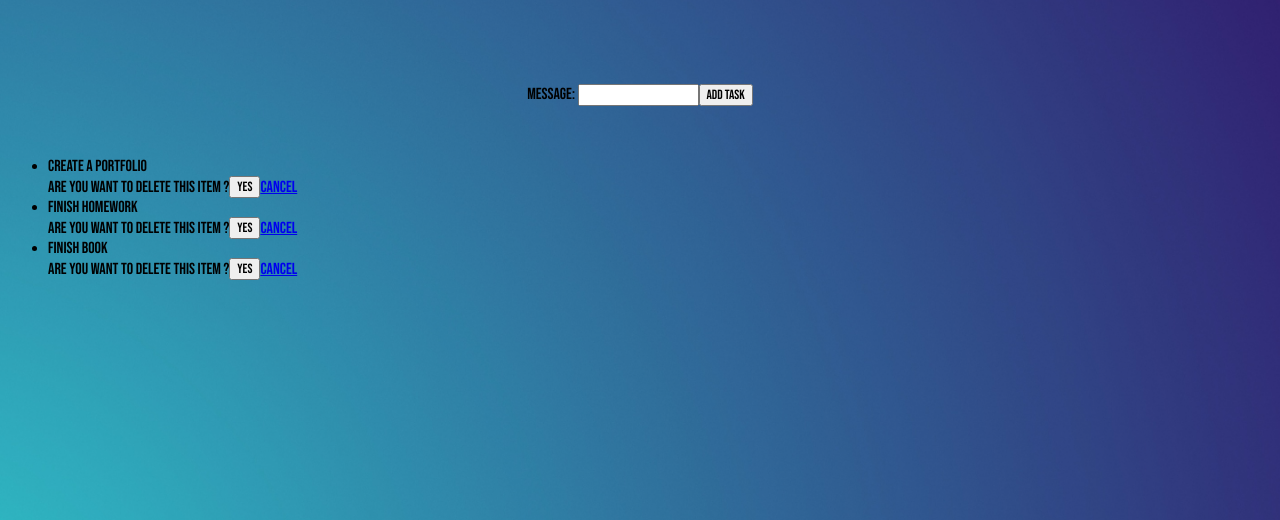
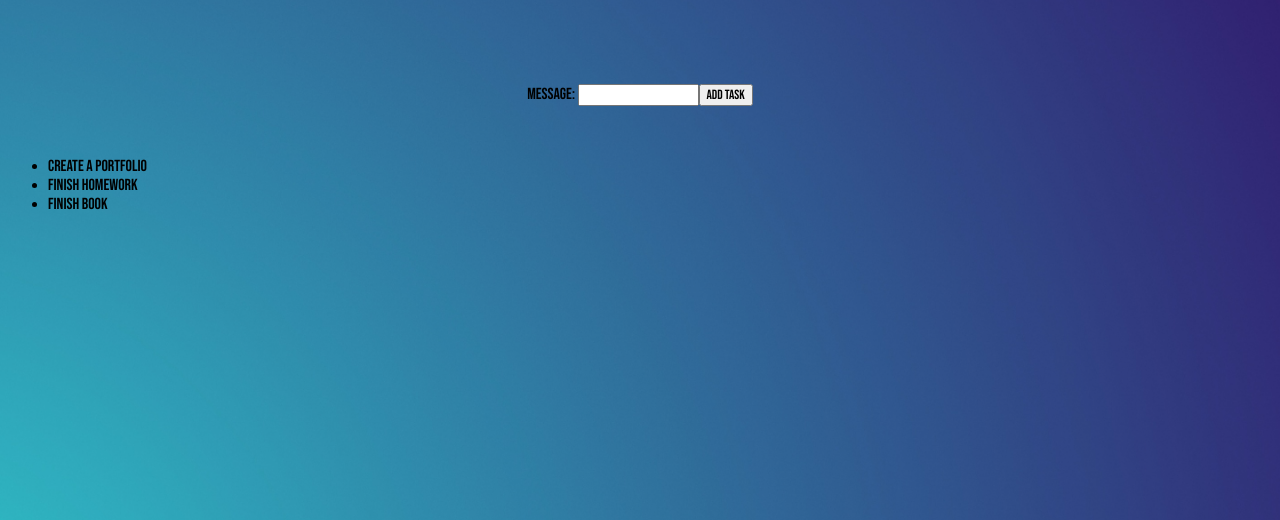
Before and after one commit to rahimov27/Django-todoapp, a Django app: page / in a window 1280 px wide. Shown: the part 186-706 px from the top of the page. Run offline with Django 3.2, Linux system fonts and the light colour scheme; data comes from the database, SQL or seed files in the repository; both versions use the stored data as it was after the commit.

Commit message:
first commit

```diff
--- a/todoapp/templates/index.html
+++ b/todoapp/templates/index.html
@@ -17,19 +17,11 @@
             <button type="submit">Add Task</button>
         </form>
     </div>
-    <!-- <h2>Tasks</h2> -->
     <br>
     <div class="tasks">
         <ul>
             {% for task in tasks %}
                 <li>{{ task.message }}</li>
-                <form method="POST">
-                    <!-- Security token by Django -->
-                    {% csrf_token %}
-                    Are you want to delete this item ?
-                    <input type="submit" value="Yes" />
-                    <a href="/">Cancel </a>
-                </form>
             {% empty %}
                 <li>No tasks yet.</li>
             {% endfor %}
--- a/todoapp/urls.py
+++ b/todoapp/urls.py
@@ -1,8 +1,6 @@
-from django.contrib import admin
-from django.urls import path, include
+from django.urls import path
 from . import views
 
 urlpatterns = [
     path("", views.todo_view),
-    path("<id>/delete", views.delete_view, name="delete_view"),
 ]
--- a/todoapp/views.py
+++ b/todoapp/views.py
@@ -1,6 +1,8 @@
 from django.shortcuts import render, get_object_or_404, HttpResponseRedirect, redirect
 from .models import MessageModel
 from .forms import MessageForm
+from django.urls import reverse_lazy
+from django.views.generic.edit import DeleteView
 
 
 def todo_view(request):
@@ -10,20 +12,6 @@ def todo_view(request):
             form.save()
     else:
         form = MessageForm
-
     tasks = MessageModel.objects.all()
 
     return render(request, "index.html", {"form": form, "tasks": tasks})
-
-
-def delete_view(request, id):
-    context = {}
-
-    obj = get_object_or_404(MessageModel, id=id)
-
-    if request.method == "POST":
-        obj.delete()
-
-        return HttpResponseRedirect("/")
-
-    return render(request, "index.html", context)
```
Also changed, not shown: db.sqlite3, todoapp/templates/delete.html (added), todoapp/templates/detail.html (added), todoapp/templates/update.html (added).
